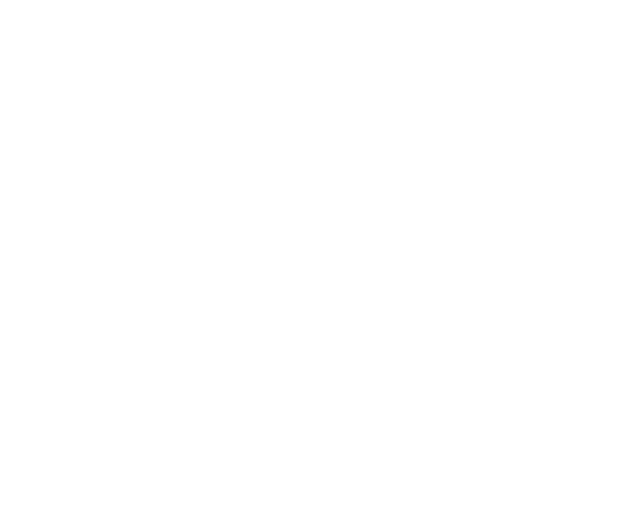
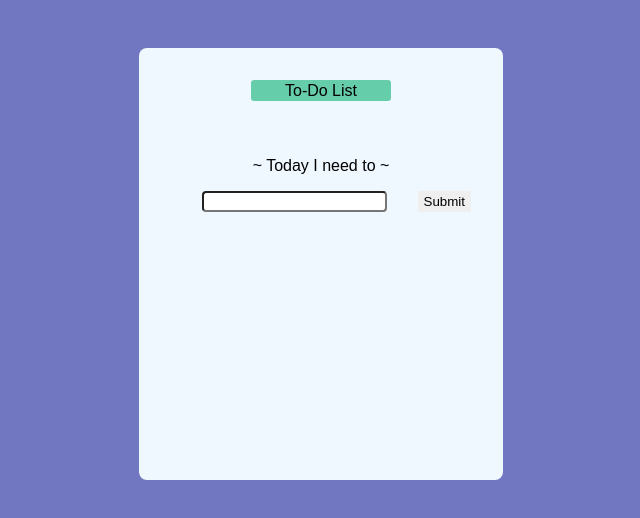
Before and after one commit to dts-kominfo-rea2a/challenge-08-zendiid, a website: page index.html in a window 1280 px wide. Shown: the whole page, without its empty margins (319-959 px from the left). Drawn offline with Linux system fonts and the light colour scheme.

Commit message:
Update index.html

```diff
--- a/index.html
+++ b/index.html
@@ -5,37 +5,107 @@
     <meta http-equiv="X-UA-Compatible" content="IE=edge" />
     <meta name="viewport" content="width=device-width, initial-scale=1.0" />
     <title>Challenge - DOM</title>
+    <style>
+      body {
+        font-family: sans-serif;
+        background-color: #7177c0;
+        display: flex;
+        justify-content: center;
+        margin-top: 3em;
+      }
+      #app {
+        background-color: aliceblue;
+        display: flex;
+        flex-direction: column;
+        align-content: center;
+        border-radius: 0.5em;
+        padding: 1em 2em;
+        height: 50vmin;
+        width: 300px;
+      }
+      #todo-title {
+        text-align: center;
+        margin: 2vh 10vh;
+        background-color: mediumaquamarine;
+        border-radius: 0.2em;
+        padding: 0.1em 0.3em;
+      }
+      #todo-subtitle {
+        text-align: center;
+        margin-top: 5vh;
+        margin-bottom: 2vh;
+      }
+      #input {
+        display: flex;
+        flex-direction: row;
+      }
+      #todo-input,
+      #todo-submit #todo-output {
+        justify-content: center;
+        margin-right: 10px auto;
+      }
+      #todo-input {
+        border-radius: 0.3em;
+        margin: auto;
+      }
+      #todo-input:hover,
+      #todo-input:focus {
+        border-color: cornflowerblue;
+      }
+      #todo-submit {
+        border: none;
+      }
+    </style>
   </head>
   <body>
     <div id="app">
       <!-- TODO: Buatlah sebuah header dengan id todo-title -->
+      <div id="todo-title">To-Do List</div>
       <!-- TODO: Buatlah sebuah subtitle dengan id todo-subtitle -->
-
+      <div id="todo-subtitle">~ Today I need to ~</div>
       <!-- Section: input -->
-      <!-- TODO: Buatlah sebuah input bertipe text dengan id todo-input -->
-      <!-- TODO: Buatlah sebuah button dengan id todo-submit -->
+      <section id="input">
+        <!-- TODO: Buatlah sebuah input bertipe text dengan id todo-input -->
+        <input type="text" id="todo-input" />
+        <!-- TODO: Buatlah sebuah button dengan id todo-submit -->
+        <button id="todo-submit">Submit</button>
+      </section>
 
       <!-- Section output -->
       <!-- TODO: Buatlah sebuah <ul> dengan id todo-output -->
+      <ul id="todo-output"></ul>
     </div>
 
     <!-- ! Untuk tantangan ini, script jangan diubah ke external js yah ! -->
     <script>
       // TODO: Deklarasi variable sesuai dengan kebutuhan di sini
-      let button;
-      let input;
-      let output;
+      let button = document.getElementById("todo-submit");
+      let input = document.getElementById("todo-input");
+      let output = document.getElementById("todo-output");
 
       // TODO: Buatlah sebuah fungsi dengan nama fnClickHandler
       // Fungsi yang digunakan untuk menambahkan tulisan
       // Jangan ubah cara deklarasi fungsinya, cukup isi saja
-      function fnClickHandler(toDoItem) {}
+      function fnClickHandler(toDoItem) {
+        let isiInput = input.value;
+        let daftar = document.createElement("li");
+        daftar.appendChild(document.createTextNode(isiInput));
+        output.append(daftar);
+        input.value = "";
+      }
 
       // TODO: register event onclick / addEventListener untuk button
       // akan menjalankan fungsi fnClickHandler
+      button.addEventListener("click", fnClickHandler);
 
       // TODO: register event onkeypress / addEventListener untuk input
       // sehingga saat di input ditekan enter akan menjalankan fungsi fnClickHandler juga
+      const keyPressHandler = (event) => {
+        if (event.key === "Enter") {
+          fnClickHandler();
+        }
+      };
+      input.addEventListener("keypress", keyPressHandler);
     </script>
   </body>
 </html>
```
